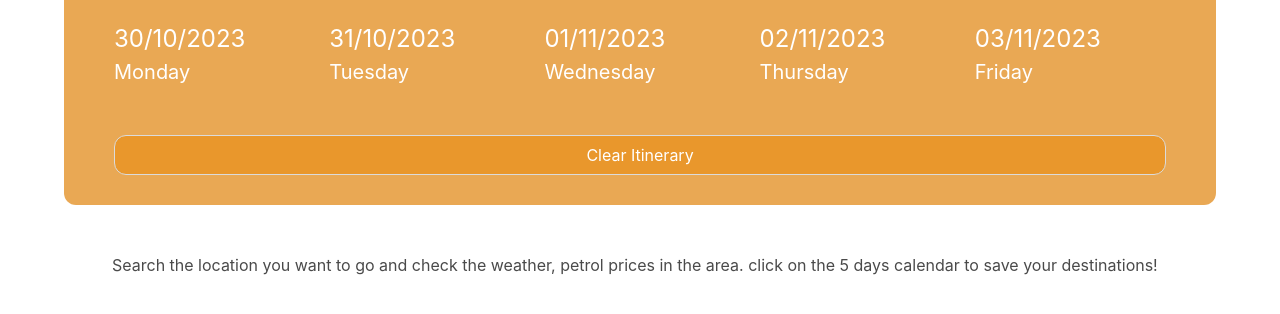
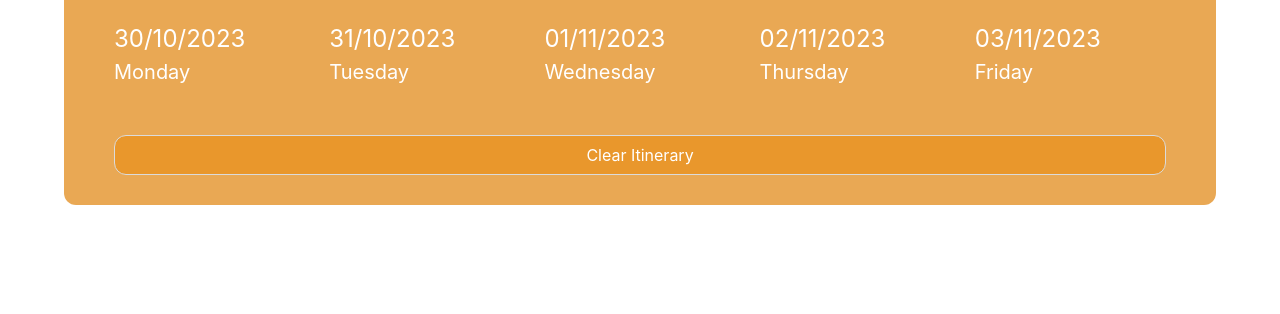
Before and after one commit to mkdkck/roadTripAssistant, a plain HTML site: page index.html in a window 1280 px wide. Shown: the part 656-970 px from the top of the page. Drawn offline with nearby package versions, Linux system fonts and the light colour scheme; some packages are replaced by stand-ins of ours.

```diff
--- a/index.html
+++ b/index.html
@@ -118,6 +118,5 @@
         <script src="./assets/js/script.js"></script>
     </body>
     <footer class="section">
-        <h5>Search the location you want to go and check the weather, petrol prices in the area. click on the 5 days calendar to save your destinations!</h5>
     </footer>
 </html>
```
Also changed, not shown: 1 other file.
